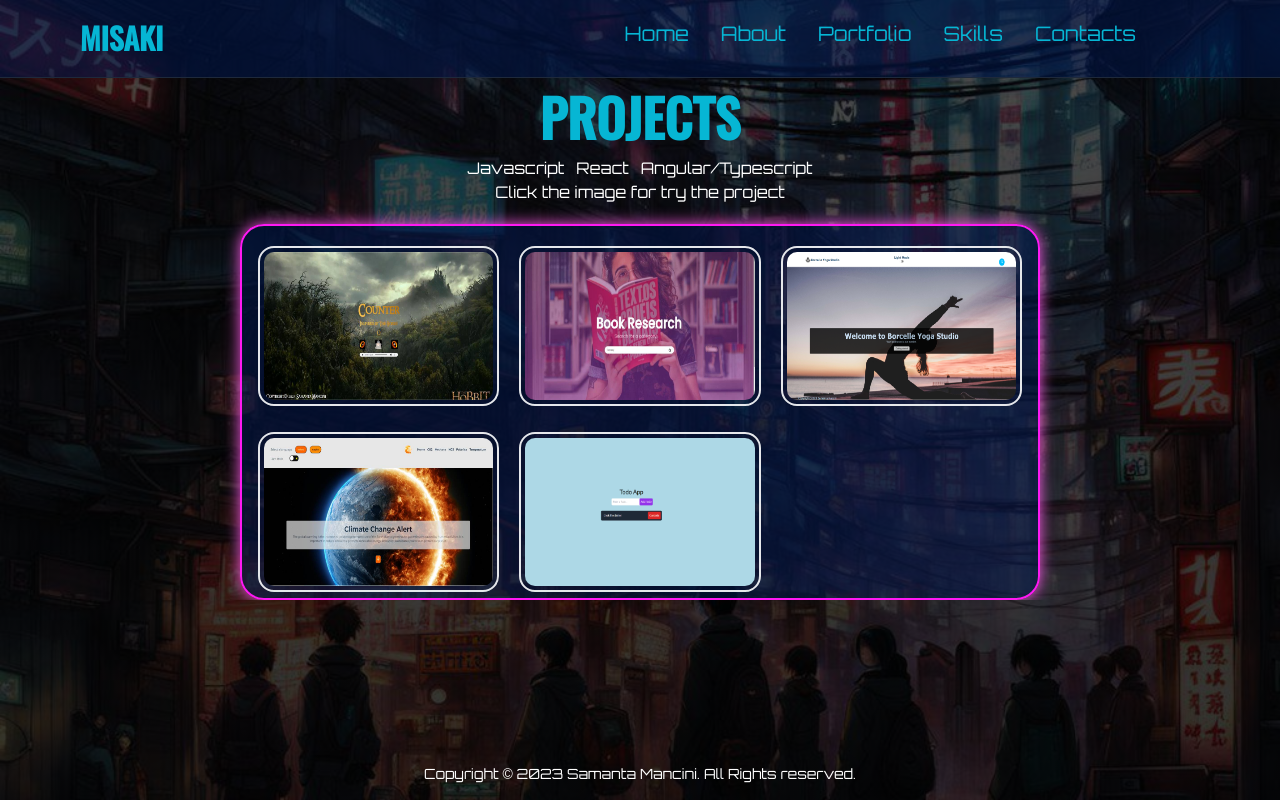
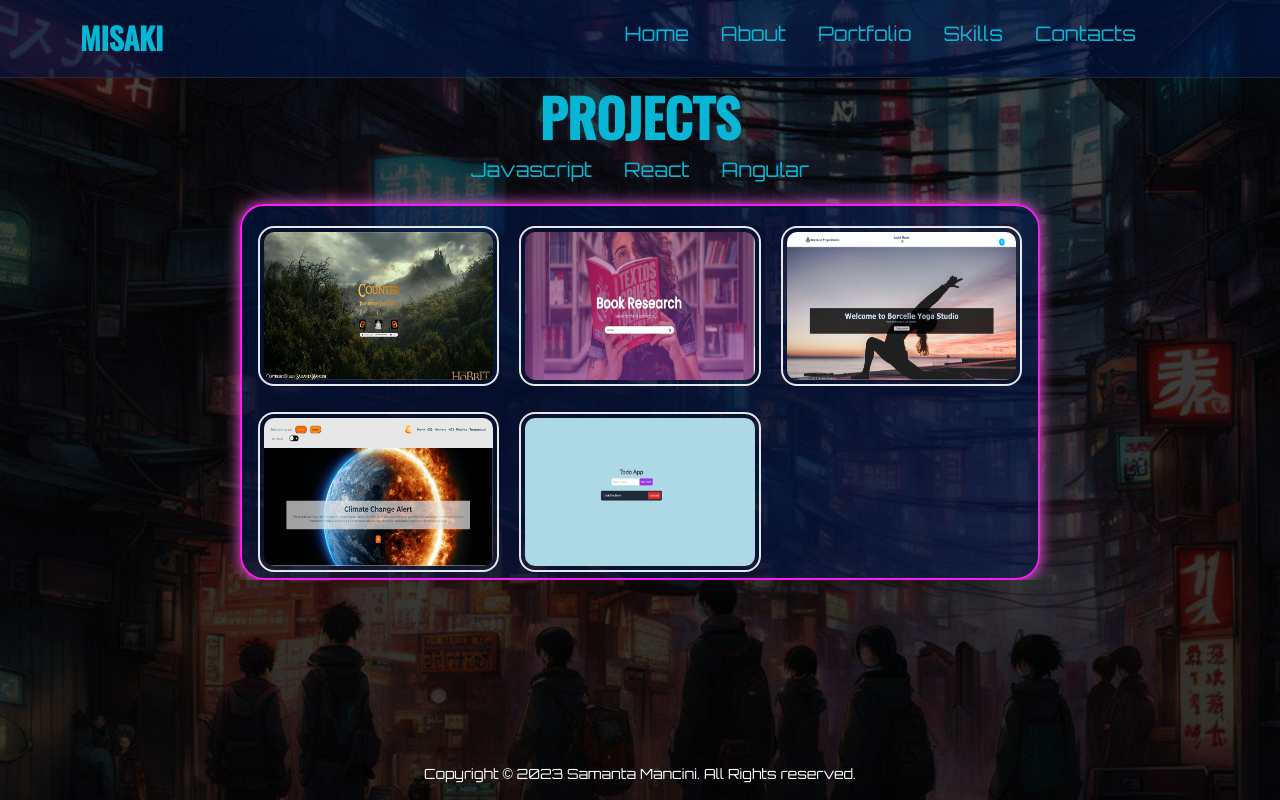
Before and after one commit to SamantaMancini/portfolio, a React (Vite) app: page /projects in a window 1280 px wide. Built offline with nearby package versions, Linux system fonts and the light colour scheme.

Commit message:
aggiornamento

```diff
--- a/src/components/Pagination.jsx
+++ b/src/components/Pagination.jsx
@@ -1,11 +1,15 @@
-import React from 'react'
+import React from 'react';
 
-export default function Pagination() {
+export default function Pagination({onClick}) {
   return (
-    <div className='flex gap-3 text-white'>
-        <p>Javascript</p>
-        <p>React</p>
-        <p>Angular/Typescript</p>
+    <nav>
+    <div className='flex gap-3 text-cyan-500 text-xl'>
+        <ul className="flex gap-8 z-1">
+        <li className="relative text-xl w-fit block after:block after:content-[''] after:absolute after:h-[3px] after:bg-[#ff19f3] after:w-full after:scale-x-0 after:hover:scale-x-100 after:transition after:duration-300 after:origin-left hover:text-[#ff19f3] hover:border-[#ff19f3] cursor-pointer" onClick={() => onClick("Javascript")}>Javascript</li>
+        <li className="relative text-xl w-fit block after:block after:content-[''] after:absolute after:h-[3px] after:bg-[#ff19f3] after:w-full after:scale-x-0 after:hover:scale-x-100 after:transition after:duration-300 after:origin-left hover:text-[#ff19f3] hover:border-[#ff19f3] cursor-pointer" onClick={() => onClick("React")}>React</li>
+        <li className="relative text-xl w-fit block after:block after:content-[''] after:absolute after:h-[3px] after:bg-[#ff19f3] after:w-full after:scale-x-0 after:hover:scale-x-100 after:transition after:duration-300 after:origin-left hover:text-[#ff19f3] hover:border-[#ff19f3] cursor-pointer" onClick={() => onClick("Angular")}>Angular</li>
+        </ul>
     </div>
+    </nav>
   )
 }
--- a/src/pages/Portfolio.jsx
+++ b/src/pages/Portfolio.jsx
@@ -1,4 +1,4 @@
-import { useEffect } from "react";
+import { useEffect, useState } from "react";
 import Aos from "aos";
 import Screen from "../components/Screen";
 import Pagination from "../components/Pagination";
@@ -16,6 +16,7 @@ const Project = () => {
     duration: 750, });
   }, []);
 
+  let filtered;
   const projects = [
     {
       image: project1,
@@ -39,26 +40,42 @@ const Project = () => {
     }
   ];
 
+  const [filteredProjects, setFilteredProjects] = useState(projects)
+  const handleClick = (button) => {
+    if (button === "Javascript") {
+      filtered = projects.filter((project) =>{
+        console.log(filteredProjects)
+        return project.link.includes("https://hobbitcounter.netlify.app") || project.link.includes("https://bookresearch.netlify.app/")
+      })
+      setFilteredProjects(filtered)
+    } else if (button === "React") {
+      filtered = projects.filter((project) =>{
+        console.log(filteredProjects)
+        return project.link.includes("https://borcelleyogastudio.netlify.app/") || project.link.includes("https://climatechangealert.netlify.app") || project.link.includes("https://to-do-appbyme.netlify.app/")
+      })
+      setFilteredProjects(filtered)
+    } else  {
+      setFilteredProjects(projects)
+    }
+  }
   return (
     <section
       className="flex flex-col items-center justify-center overflow-x-hidden"
     >
+      <div data-aos="fade-right" className="text-center">
       <h2
-        data-aos="fade-right"
         className="text-[52px] font-semibold leading-normal uppercase text-cyan-500"
       >
         Projects
       </h2>
-      <Pagination />
-      <p data-aos="fade-right" className="text-center text-base text-white">
-        Click the image for try the project
-      </p>
+      <Pagination onClick={handleClick}/>
+      </div>
       <Screen>
       <div
         className="grid lg:grid-cols-3 md:grid-cols-1 grid-cols-1 gap-5 mt-5 lg:overflow-y-hidden overflow-y-auto lg:h-full h-[20rem] md:h-[40rem] px-4"
         data-aos="fade-left"
       >
-        {projects?.map((project, index) => (
+        {filteredProjects?.map((project, index) => (
           <div key={index}>
             <a href={project.link} target="_blank" rel="noopener noreferrer">
               <button className="rounded-lg hover:bg-[#ff19f3] transition-colors duration-300">
```
